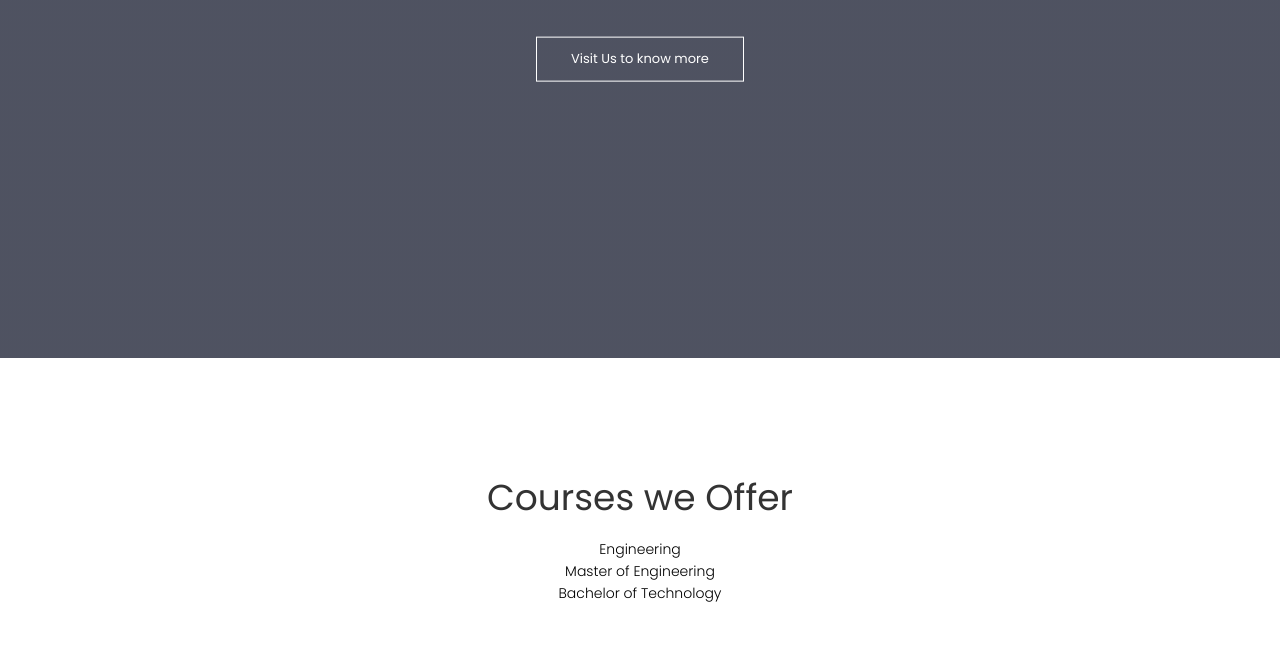
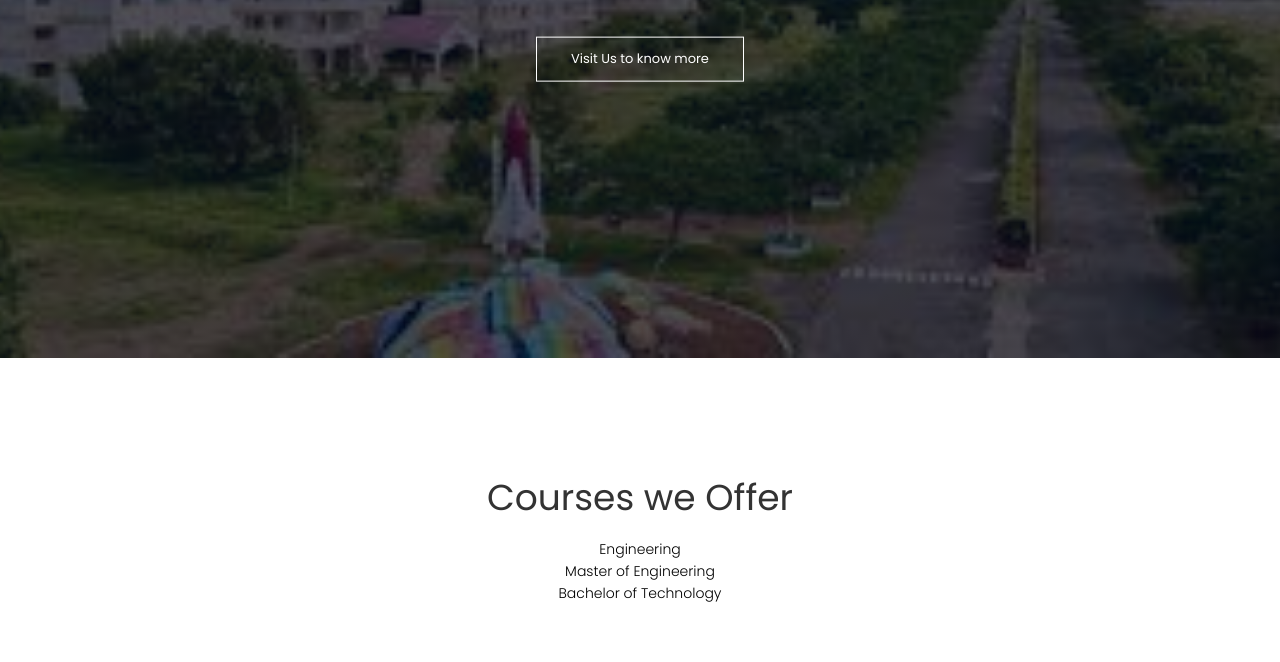
Before and after one commit to vadivel12/mobile, a plain HTML site: page index.html in a window 1280 px wide. Shown: the part 442-1104 px from the top of the page. Drawn offline with nearby package versions, Linux system fonts and the light colour scheme.

Commit message:
Update style.css

```diff
--- a/style.css
+++ b/style.css
@@ -6,7 +6,7 @@
 .header{
     min-height: 100vh;
     width: 100%;
-    background-image: linear-gradient(rgba(4,9,30,0.7),rgba(4,9,30,0.7)),url(images/banner.jpg);
+    background-image: linear-gradient(rgba(4,9,30,0.7),rgba(4,9,30,0.7)),url(banner.jpg);
     background-position: center;
     background-size: cover;
     position: relative;
```
